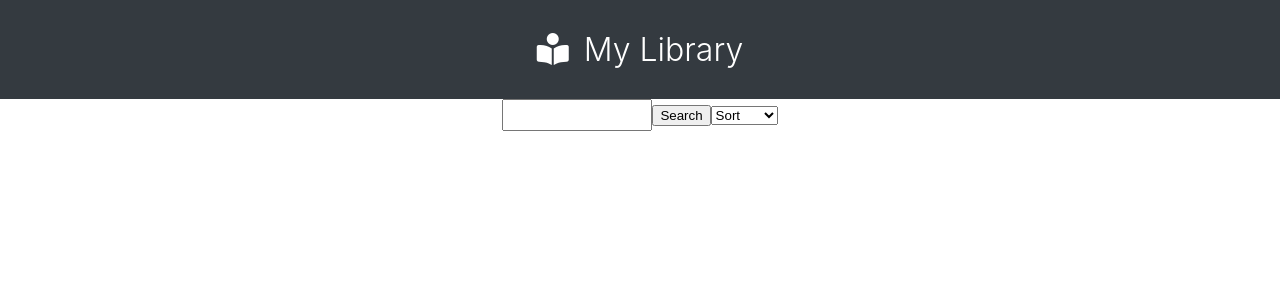
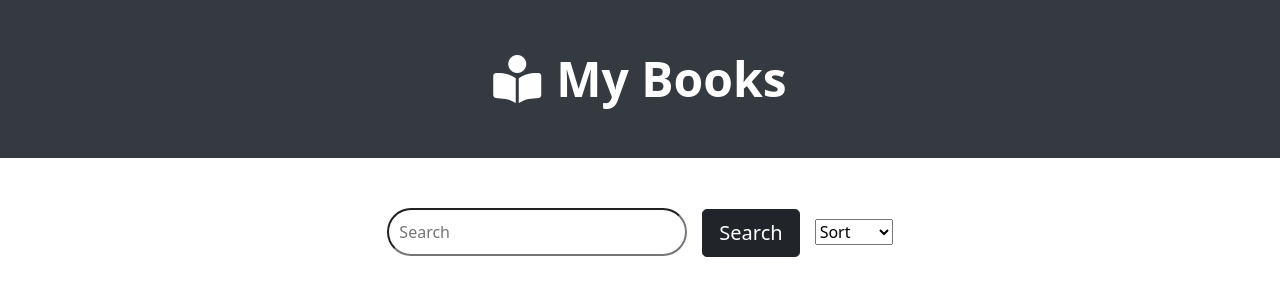
Before and after one commit to TienKimNguyen/mylibrary, a React (Create React App) app: page / in a window 1280 px wide. Shown: the top 300 px of the page. Built offline with nearby package versions, Linux system fonts and the light colour scheme.

Commit message:
fixed API, add features and CSS

```diff
--- a/package.json
+++ b/package.json
@@ -6,7 +6,9 @@
     "@testing-library/jest-dom": "^5.14.1",
     "@testing-library/react": "^11.2.7",
     "@testing-library/user-event": "^12.8.3",
+    "bootstrap": "5.0",
     "react": "^17.0.2",
+    "react-bootstrap": "^1.6.1",
     "react-dom": "^17.0.2",
     "react-scripts": "4.0.3",
     "superagent": "^6.1.0",
--- a/src/components/App.js
+++ b/src/components/App.js
@@ -1,6 +1,7 @@
 import React, {Component} from "react";
 import Header from "./Header";
 import Books from "./Books";
+
 
 import '../styles/App.css';
 
--- a/src/components/BookCard.js
+++ b/src/components/BookCard.js
@@ -2,15 +2,19 @@ import React from "react";
 
 const BookCard = (props) => {
     return (
+            <div className="bookCard-col col-lg-2 col-sm-6">
+                <div className="card-container">
+                    <img src={props.image} alt="" className="book-image" />
+                    <div className="desc">
+                        {/* <h2>{props.title}</h2>
+                        <h3>Author: {props.author}</h3> */}
+                        <p>Published year: {props.published === '0000' ? 'Not available' : props.published.substring(0,4)}</p>
+                        <button className="card-btn get-btn btn btn-sm btn-outline-dark ">Get</button>
+                        <button className="card-btn preview-btn btn btn-sm btn-outline-dark">Preview</button>
+                     </div>
+                 </div>
+            </div>
 
-        <div class="card-container">
-             <img src={props.image} alt=""/>
-             <div class="desc">
-                 <h2>{props.title}</h2>
-                 <h3>Author: {props.author}</h3>
-                 <p>Published Date: {props.published === '0000' ? 'Not available' : props.published.substring(0,4)}</p>
-             </div>
-        </div>
     );
 }
 
--- a/src/components/BookList.js
+++ b/src/components/BookList.js
@@ -3,7 +3,7 @@ import BookCard from './BookCard';
 
 const BookList = (props) => {
     return(
-       <div className="list">
+       <div className="list row">
             {
                 props.books.map((book, i) => {
                     return <BookCard
--- a/src/components/Books.js
+++ b/src/components/Books.js
@@ -1,7 +1,7 @@
 import React, {Component} from "react";
 import SearchArea from "./SearchArea";
 
-import request from 'superagent';
+//import request from 'superagent';
 import BookList from "./BookList";
 class Books extends Component{
   constructor (props){
@@ -13,16 +13,27 @@ class Books extends Component{
     }
   };
 
-  searchBook = (e) => {
+  searchBook = async (e) => {
     e.preventDefault();
-    request
-      .get("https://www.googleapis.com/books/v1/volumes")
-      .query({q: this.state.searchField})
-      .then((data) => {
-        const cleanData = this.cleanData(data)
-        this.setState({books: cleanData})
-      })
+    const searchTerm = this.state.searchField;
+    const api_call = await fetch(`https://www.googleapis.com/books/v1/volumes?q=${searchTerm}&maxResults=40`);
+    const data = await api_call.json();
+    console.log(data);
+    const cleanData = this.cleanData(data)
+    this.setState({books: cleanData})
   }
+
+  // searchBook = (e) => {
+  //   e.preventDefault();
+  //   request
+  //     .get("https://www.googleapis.com/books/v1/volumes?q=cat&maxResults=40")
+  //     .query({q: this.state.searchField})
+  //     .then((data) => {
+  //       console.log(data);
+  //       const cleanData = this.cleanData(data)
+  //       this.setState({books: cleanData})
+  //     })
+  // }
 
   handleSearch = (e) => {
     this.setState({searchField: e.target.value})
@@ -33,7 +44,7 @@ class Books extends Component{
   }
 
   cleanData = (data) => {
-    const cleanedData = data.body.items.map((book) => {
+    const cleanedData = data.items.map((book) => {
       if (book.volumeInfo.hasOwnProperty('publishedDate') === false){
         book.volumeInfo['publishedDate'] = '0000';
       }
--- a/src/components/Header.js
+++ b/src/components/Header.js
@@ -2,10 +2,39 @@ import React from "react";
 
 const Header = () => {
   return (
+    // <nav class="navbar navbar-expand-lg navbar-light bg-light">
+    //   <div class="container-fluid">
+    //     <a class="navbar-brand" href="#">My Books</a>
+    //     <button class="navbar-toggler" type="button" data-bs-toggle="collapse" data-bs-target="#navbarNav" aria-controls="navbarNav" aria-expanded="false" aria-label="Toggle navigation">
+    //       <span class="navbar-toggler-icon"></span>
+    //     </button>
+    //     <div class="collapse navbar-collapse" id="navbarNav">
+    //       <ul class="navbar-nav">
+    //         <li class="nav-item">
+    //           <a class="nav-link active" aria-current="page" href="#">Home</a>
+    //         </li>
+    //         <li class="nav-item">
+    //          <a class="nav-link" href="#">Features</a>
+    //          </li>
+    //         <li class="nav-item">
+    //          <a class="nav-link" href="#">Pricing</a>
+    //        </li>
+    //         <li class="nav-item">
+    //           <a class="nav-link disabled" href="#" tabindex="-1" aria-disabled="true">Disabled</a>
+    //        </li>
+    //      </ul>
+    //     </div>
+    //     <form class="d-flex">
+    //       <input class="form-control me-2" type="search" placeholder="Search" aria-label="Search"/>
+    //       <button class="btn btn-outline-success" type="submit">Search</button>
+    //    </form>
+    //  </div>
+    // </nav>
     <header>
-      <i className="fas fa-book-reader fa-2x"></i>
-      <h1>My Library</h1>
+      <i className="fas fa-book-reader fa-3x"></i>
+      <h1>My Books</h1>
     </header>
   );
 }
+
 export default Header;
--- a/src/components/SearchArea.js
+++ b/src/components/SearchArea.js
@@ -4,9 +4,9 @@ const SearchArea = (props) => {
   return (
     <div className="search-area">
       <form onSubmit={props.searchBook} action="">
-        <input onChange={props.handleSearch} type = "text"/>
-        <button type="submit">Search</button>
-        <select defaultValue="Sort" onChange={props.handleSort}>
+        <input onChange={props.handleSearch} placeholder={'Search'} type = "text"/>
+        <button type="submit" className="btn search-btn btn-lg btn-dark">Search</button>
+        <select defaultValue="Sort" onChange={props.handleSort} className="">
           <option disabled value="Sort">Sort</option>
           <option value="Newest">Newest</option>
           <option value="Oldest">Oldest</option>
--- a/src/index.js
+++ b/src/index.js
@@ -3,6 +3,7 @@ import ReactDOM from 'react-dom';
 import './index.css';
 import App from './components/App';
 import reportWebVitals from './reportWebVitals';
+import 'bootstrap/dist/css/bootstrap.min.css';
 
 ReactDOM.render(
   <React.StrictMode>
--- a/src/styles/App.css
+++ b/src/styles/App.css
@@ -1,14 +1,12 @@
-*{
+/* *{
   box-sizing: border-box;
   margin: 0;
-}
+} */
 
 
 
 header {
-  padding: 30px 0 30px 0;
-
-
+  padding: 50px 0;
   background: #343a40;
   color: #fff;
   text-align: center;
@@ -17,20 +15,67 @@ header {
 header h1 {
   display: inline;
   margin-left: 15px;
-  font-weight: 300;
+  font-weight: 600;
+  font-size: 3rem ;
 }
 
+/*
+  SEARCH AREA
+*/
 .search-area {
   text-align: center;
+  padding: 50px 15px 0;
 }
+
 input {
-  width: 150px;
-  padding: 5px;
+  width: 300px;
+  height: 3rem;
+  padding: 0 10px;
   font-size: 1em;
+  border-radius: 25px;
+}
+
+.search-btn {
+  margin: 0 15px;
+}
+
+/*
+  BOOK LIST
+*/
+
+.list{
+  padding: 50px 100px;
+  text-align: center;
+}
+
+/*
+  CARD CONTAINER
+*/
+.book-image{
+  height: 200px;
+  width: 100;
+}
+
+.bookCard-col{
+  padding: 3% 2%;
+  display: inline;
+  margin: 1rem;
 }
 
 .card-container {
   display: inline-block;
   padding: 30px;
+}
 
+.desc{
+  width: 200px;
+  padding-top: 10px;
 }
+
+.card-btn{
+  /* margin-top: 15px; */
+}
+
+.preview-btn{
+  margin-left: 15px;
+}
```
Also changed, not shown: 1 other file (tests, documents, lock files or other folders).
